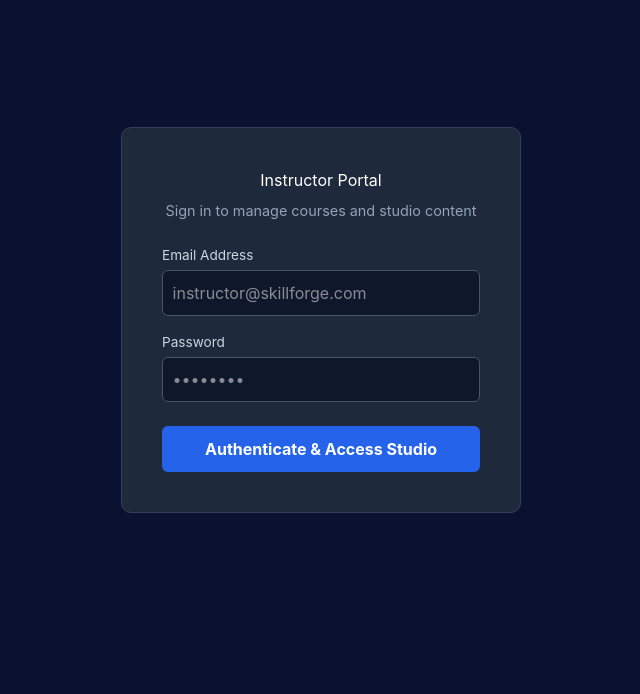
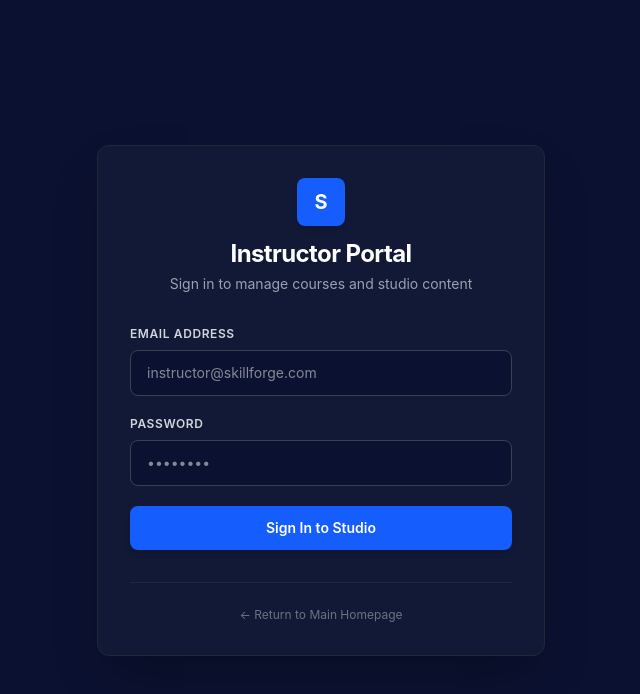
Before and after one commit to PrinceWycliff/skillforge-frontend, a React (Vite) app: page /instructor/login in a window 1280 px wide. Shown: the top 694 px of the page, without its empty margins (319-959 px from the left). Built offline with nearby package versions, Linux system fonts and the light colour scheme; the HTML template or start-up script is replaced by a standard one.

Commit message:
Update InstructorLogin API endpoint to live Render backend

```diff
--- a/src/pages/InstructorLogin.jsx
+++ b/src/pages/InstructorLogin.jsx
@@ -1,68 +1,121 @@
 import React, { useState } from 'react';
-import { useNavigate } from 'react-router-dom';
+import { useNavigate, Link } from 'react-router-dom';
 
 export default function InstructorLogin() {
   const [email, setEmail] = useState('');
   const [password, setPassword] = useState('');
   const [error, setError] = useState('');
+  const [loading, setLoading] = useState(false);
+
   const navigate = useNavigate();
 
-  const handleLogin = (e) => {
+  // Primary live Render backend with fallback to env variable or localhost
+  const API_BASE =
+    import.meta.env.VITE_API_BASE_URL ||
+    'https://skillforge-backend-4wd6.onrender.com';
+
+  const handleSubmit = async (e) => {
     e.preventDefault();
+    setError('');
+    setLoading(true);
 
-    // Default instructor credentials (you can adjust these)
-    if (email === 'instructor@skillforge.com' && password === 'admin123') {
-      localStorage.setItem('instructor_token', 'authenticated_session_token');
-      navigate('/instructor/studio');
-    } else {
-      setError('Invalid instructor credentials.');
+    try {
+      const response = await fetch(`${API_BASE}/api/instructor/login`, {
+        method: 'POST',
+        headers: {
+          'Content-Type': 'application/json',
+        },
+        body: JSON.stringify({ email, password }),
+      });
+
+      const data = await response.json();
+
+      if (!response.ok) {
+        throw new Error(data.message || 'Login failed. Please check your credentials.');
+      }
+
+      // 1. Store JWT token & user info in localStorage
+      localStorage.setItem('instructor_token', data.token);
+      if (data.user) {
+        localStorage.setItem('instructor_user', JSON.stringify(data.user));
+      }
+
+      // 2. Redirect to Instructor Studio
+      navigate('/instructor/studio', { replace: true });
+
+    } catch (err) {
+      setError(err.message || 'An error occurred during sign in.');
+    } finally {
+      setLoading(false);
     }
   };
 
   return (
-    <div style={{ display: 'flex', justifyContent: 'center', alignItems: 'center', minHeight: '80vh', padding: '1rem' }}>
-      <div style={{ backgroundColor: '#1e293b', padding: '2.5rem', borderRadius: '10px', border: '1px solid #334155', width: '100%', maxWidth: '400px', color: '#fff' }}>
-        <h2 style={{ textAlign: 'center', marginBottom: '0.5rem' }}>Instructor Portal</h2>
-        <p style={{ textAlign: 'center', color: '#94a3b8', fontSize: '0.9rem', marginBottom: '1.5rem' }}>Sign in to manage courses and studio content</p>
+    <div className="min-h-screen bg-[#0B1130] text-white flex items-center justify-center px-4 font-sans">
+      <div className="max-w-md w-full bg-[#111936] p-8 rounded-xl border border-gray-800 shadow-2xl">
 
+        {/* Header */}
+        <div className="text-center mb-8">
+          <div className="inline-flex items-center justify-center w-12 h-12 rounded-lg bg-blue-600 font-bold text-xl mb-3 shadow-md">
+            S
+          </div>
+          <h2 className="text-2xl font-bold tracking-tight">Instructor Portal</h2>
+          <p className="text-gray-400 text-sm mt-1">Sign in to manage courses and studio content</p>
+        </div>
+
+        {/* Error Alert */}
         {error && (
-          <div style={{ backgroundColor: '#7f1d1d', color: '#fca5a5', padding: '0.6rem', borderRadius: '6px', marginBottom: '1rem', fontSize: '0.85rem', textAlign: 'center' }}>
+          <div className="mb-6 p-3 bg-red-500/10 border border-red-500/30 rounded-lg text-red-400 text-sm text-center">
             {error}
           </div>
         )}
 
-        <form onSubmit={handleLogin} style={{ display: 'flex', flexDirection: 'column', gap: '1rem' }}>
+        {/* Form */}
+        <form onSubmit={handleSubmit} className="space-y-5">
           <div>
-            <label style={{ display: 'block', fontSize: '0.85rem', color: '#cbd5e1', marginBottom: '0.3rem' }}>Email Address</label>
+            <label className="block text-xs font-semibold text-gray-300 uppercase tracking-wider mb-2">
+              Email Address
+            </label>
             <input
               type="email"
               required
               value={email}
               onChange={(e) => setEmail(e.target.value)}
               placeholder="instructor@skillforge.com"
-              style={{ width: '100%', padding: '0.6rem', borderRadius: '6px', border: '1px solid #475569', backgroundColor: '#0f172a', color: '#fff', outline: 'none' }}
+              className="w-full px-4 py-3 bg-[#0B1130] border border-gray-700 rounded-lg text-white text-sm focus:outline-none focus:border-blue-500 transition"
             />
           </div>
 
           <div>
-            <label style={{ display: 'block', fontSize: '0.85rem', color: '#cbd5e1', marginBottom: '0.3rem' }}>Password</label>
+            <label className="block text-xs font-semibold text-gray-300 uppercase tracking-wider mb-2">
+              Password
+            </label>
             <input
               type="password"
               required
               value={password}
               onChange={(e) => setPassword(e.target.value)}
               placeholder="••••••••"
-              style={{ width: '100%', padding: '0.6rem', borderRadius: '6px', border: '1px solid #475569', backgroundColor: '#0f172a', color: '#fff', outline: 'none' }}
+              className="w-full px-4 py-3 bg-[#0B1130] border border-gray-700 rounded-lg text-white text-sm focus:outline-none focus:border-blue-500 transition"
             />
           </div>
 
           <button
             type="submit"
-            style={{ marginTop: '0.5rem', padding: '0.7rem', backgroundColor: '#2563eb', color: '#fff', border: 'none', borderRadius: '6px', fontWeight: 'bold', cursor: 'pointer' }}
+            disabled={loading}
+            className="w-full py-3 bg-blue-600 hover:bg-blue-500 disabled:bg-blue-800 disabled:cursor-not-allowed text-white font-semibold text-sm rounded-lg transition shadow-md hover:shadow-blue-500/20"
           >
-            Authenticate & Access Studio
+            {loading ? 'Authenticating...' : 'Sign In to Studio'}
           </button>
         </form>
+
+        {/* Footer Navigation */}
+        <div className="mt-8 pt-6 border-t border-gray-800 text-center text-xs text-gray-500">
+          <Link to="/" className="hover:text-gray-300 transition">
+            ← Return to Main Homepage
+          </Link>
+        </div>
+
       </div>
     </div>
   );
```
